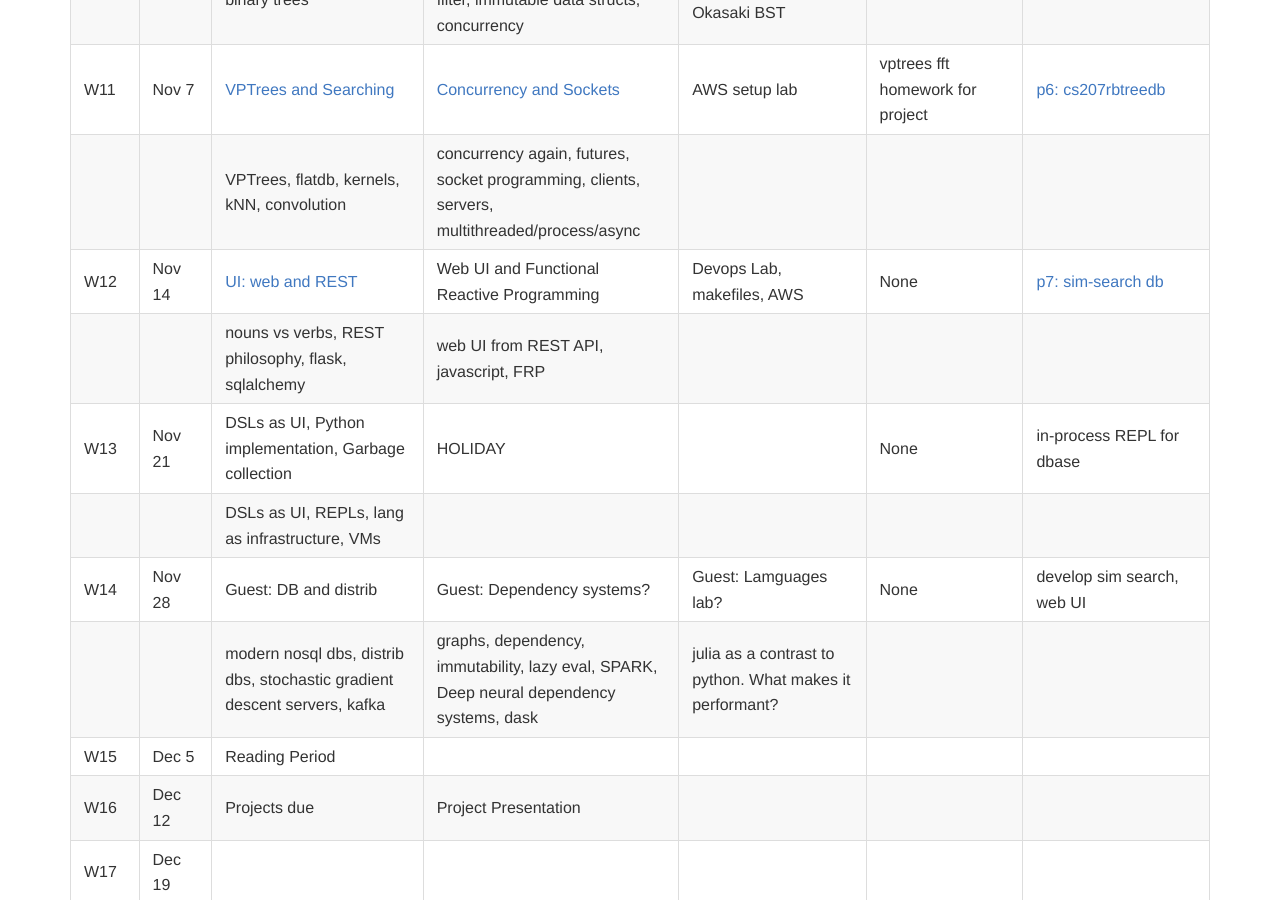
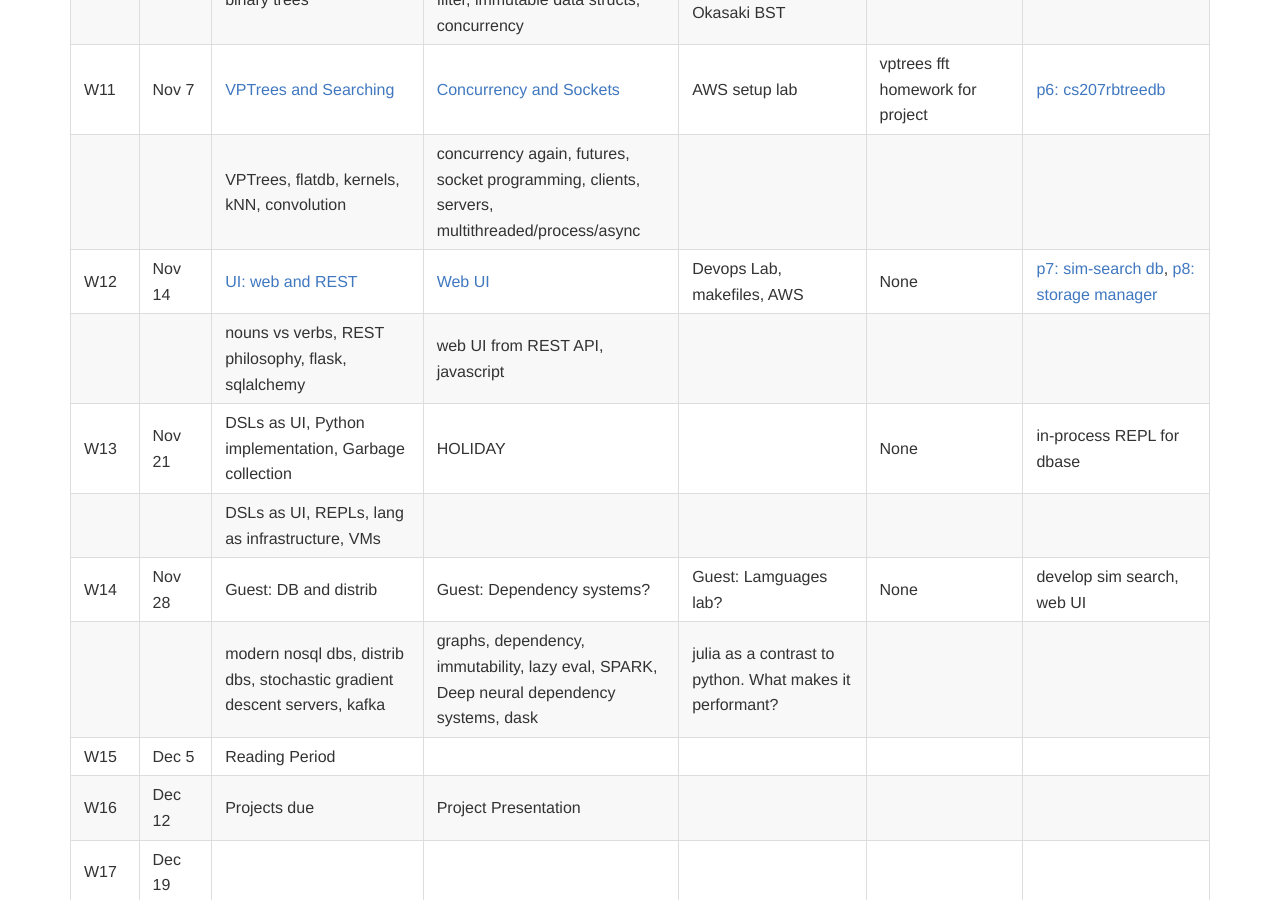
Before and after one commit to iacs-cs207/cs207-2016, a Jekyll site: the page built from schedule.md, in a window 1280 px wide and 900 px high, scrolled down 1501 px. Built offline with Jekyll 4.4.1, drawn with Linux system fonts in a browser that asks for light colours; nearby versions of some CDN libraries; Markdown is read by kramdown in place of the engine named in the settings.

Commit message:
added project 8 and webui lecture

```diff
--- a/schedule.md
+++ b/schedule.md
@@ -27,8 +27,8 @@ layout: default
 |      |            | binary trees                             | referential transparency, map, filter, immutable data structs, concurrency | immutable BST and Okasaki BST            |                                          |                                          |
 | W11  | Nov 7      | [VPTrees and Searching](https://dl.dropboxusercontent.com/u/75194/TimeSeriesGuestLecture.pdf) | [Concurrency and Sockets](https://github.com/iacs-cs207/cs207-2016/blob/master/lectures/ConcurrencySockets.ipynb) | AWS setup lab                            | vptrees fft homework for project         | [p6: cs207rbtreedb](https://iacs-cs207.github.io/cs207-2016/projects/project6.html) |
 |      |            | VPTrees, flatdb, kernels, kNN, convolution | concurrency again, futures, socket programming, clients, servers, multithreaded/process/async |                                          |                                          |                                          |
-| W12  | Nov 14     | [UI: web  and REST](https://github.com/iacs-cs207/cs207-2016/blob/master/lectures/Server.ipynb) | Web UI and Functional Reactive Programming | Devops Lab, makefiles, AWS               | None                                     | [p7: sim-search db](https://iacs-cs207.github.io/cs207-2016/projects/project7.html) |
-|      |            | nouns vs verbs, REST philosophy, flask, sqlalchemy | web UI from REST API, javascript, FRP    |                                          |                                          |                                          |
+| W12  | Nov 14     | [UI: web  and REST](https://github.com/iacs-cs207/cs207-2016/blob/master/lectures/Server.ipynb) | [Web UI](https://github.com/rahuldave/cs207web) | Devops Lab, makefiles, AWS               | None                                     | [p7: sim-search db](https://iacs-cs207.github.io/cs207-2016/projects/project7.html), [p8: storage manager](https://iacs-cs207.github.io/cs207-2016/projects/project8.html) |
+|      |            | nouns vs verbs, REST philosophy, flask, sqlalchemy | web UI from REST API, javascript         |                                          |                                          |                                          |
 | W13  | Nov 21     | DSLs as UI, Python implementation, Garbage collection | HOLIDAY                                  |                                          | None                                     | in-process REPL for dbase                |
 |      |            | DSLs as UI, REPLs, lang as infrastructure, VMs |                                          |                                          |                                          |                                          |
 | W14  | Nov 28     | Guest: DB and distrib                    | Guest: Dependency systems?               | Guest: Lamguages lab?                    | None                                     | develop sim search, web UI               |
```
Also changed, not shown: projects/project8.md (added, +53 -0 lines).
